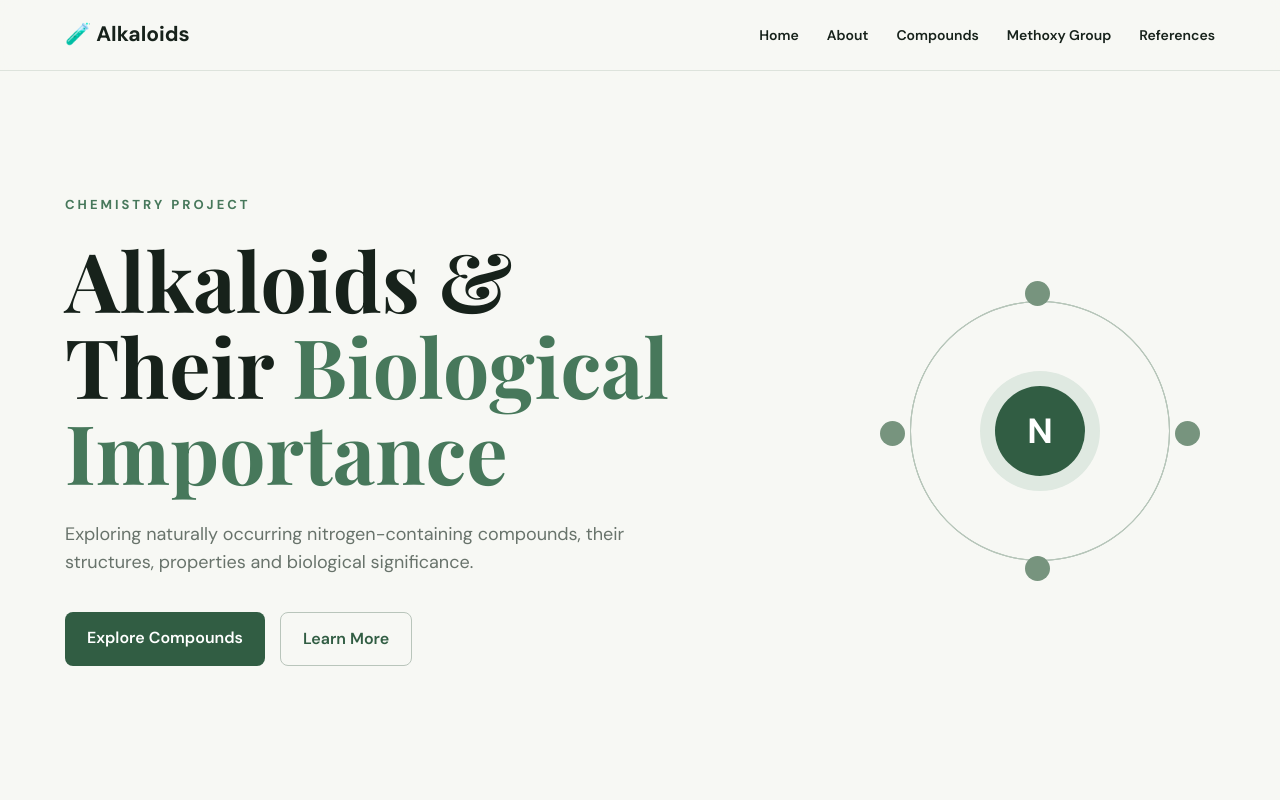
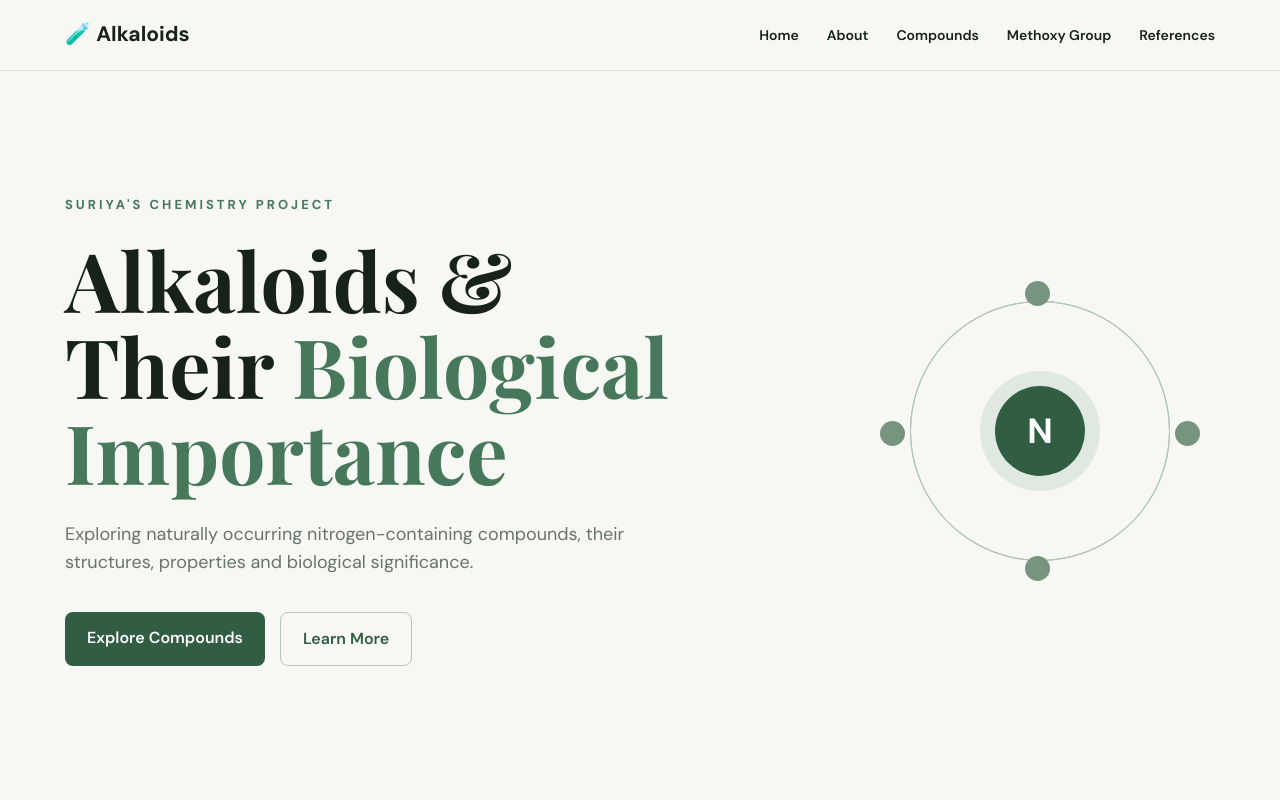
Before and after one commit to kaviyasuriya10-bot/chemistry_project, a plain HTML site: page index.html in a window 1280 px wide. Shown: the top 800 px of the page. Drawn offline with nearby package versions, Linux system fonts and the light colour scheme.

Commit message:
Update project title in index.html

```diff
--- a/index.html
+++ b/index.html
@@ -34,7 +34,7 @@
 
         <div class="hero-content">
 
-            <p class="small-title">CHEMISTRY PROJECT</p>
+            <p class="small-title">SURIYA'S CHEMISTRY PROJECT</p>
 
             <h1>
                 Alkaloids & Their
```
